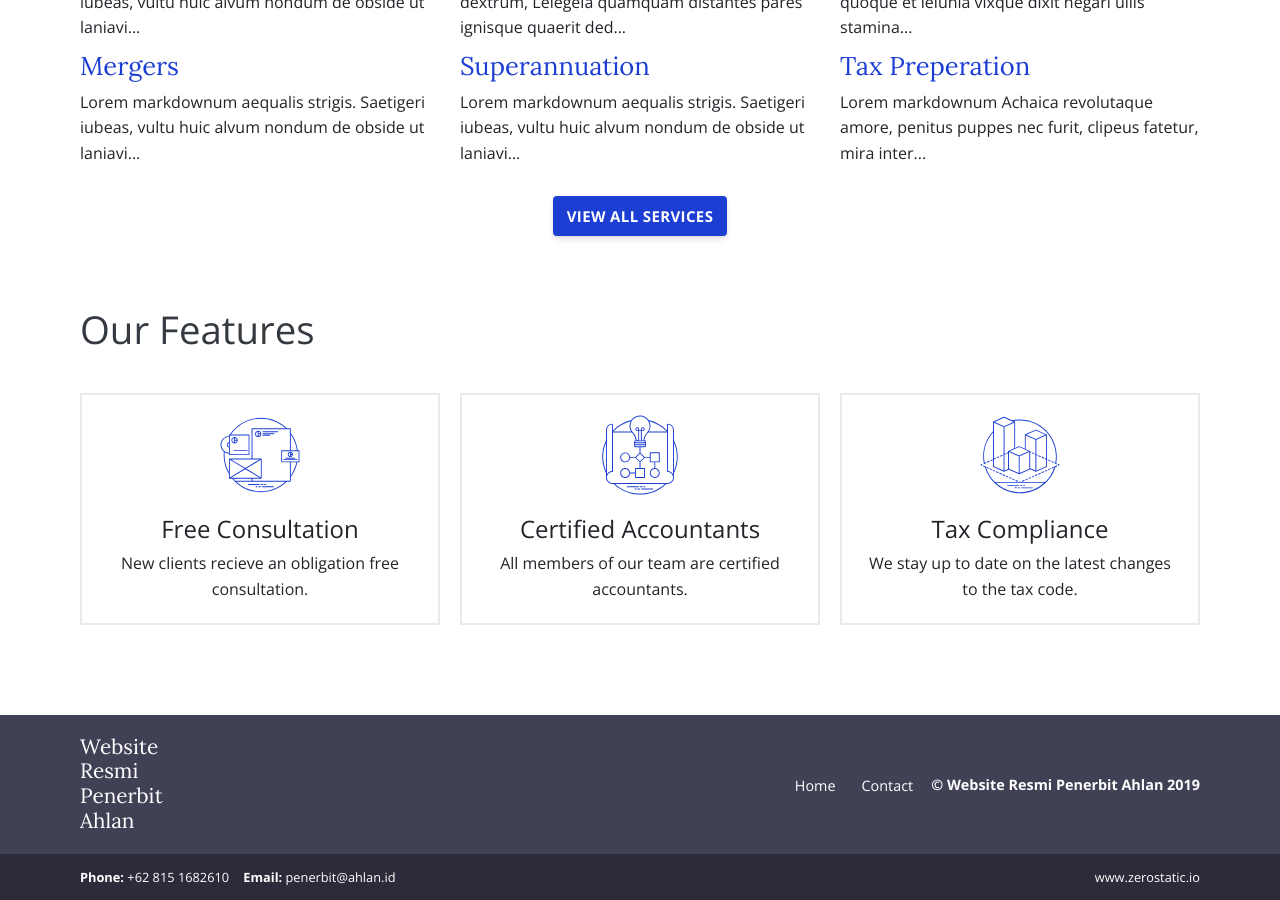
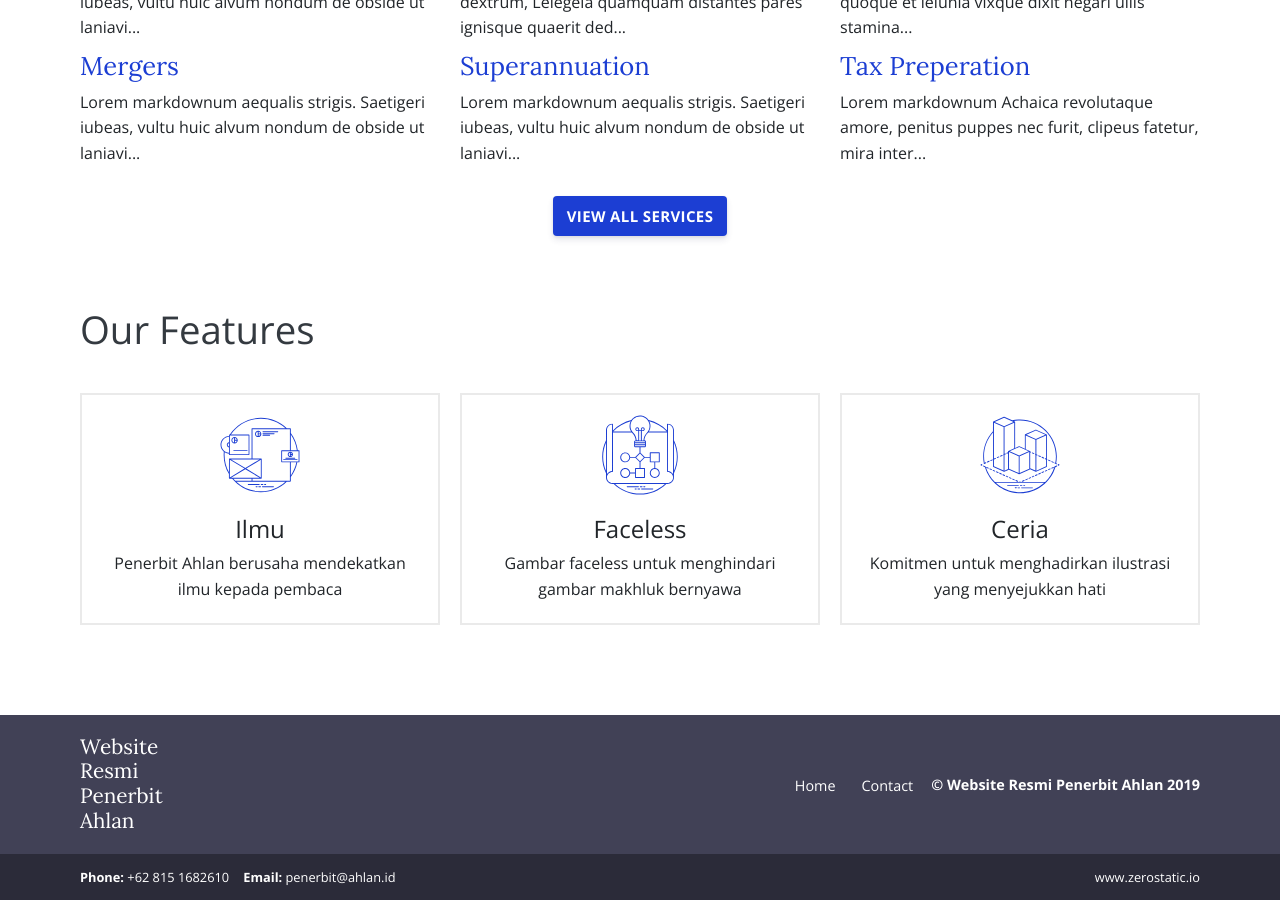
Before and after one commit to ahlanid/ahlanid.github.io, a Jekyll site: the page built from index.html, in a window 1280 px wide and 900 px high, scrolled down 758 px. Built offline with Jekyll 4.4.1, drawn with Linux system fonts in a browser that asks for light colours.

Commit message:
Update features.json

```diff
--- a/_data/features.json
+++ b/_data/features.json
@@ -1,17 +1,17 @@
 [
   {
-    "title": "Free Consultation",
-    "description": "New clients recieve an obligation free consultation.",
+    "title": "Ilmu",
+    "description": "Penerbit Ahlan berusaha mendekatkan ilmu kepada pembaca",
     "image": "images/features/noun_branding_1885335.svg"
   },
   {
-    "title": "Certified Accountants",
-    "description": "All members of our team are certified accountants.",
+    "title": "Faceless",
+    "description": "Gambar faceless untuk menghindari gambar makhluk bernyawa",
     "image": "images/features/noun_The Process_1885341.svg"
   },
   {
-    "title": "Tax Compliance",
-    "description": "We stay up to date on the latest changes to the tax code.",
+    "title": "Ceria",
+    "description": "Komitmen untuk menghadirkan ilustrasi yang menyejukkan hati",
     "image": "images/features/noun_3d modeling_1885342.svg"
   }
 ]
```
